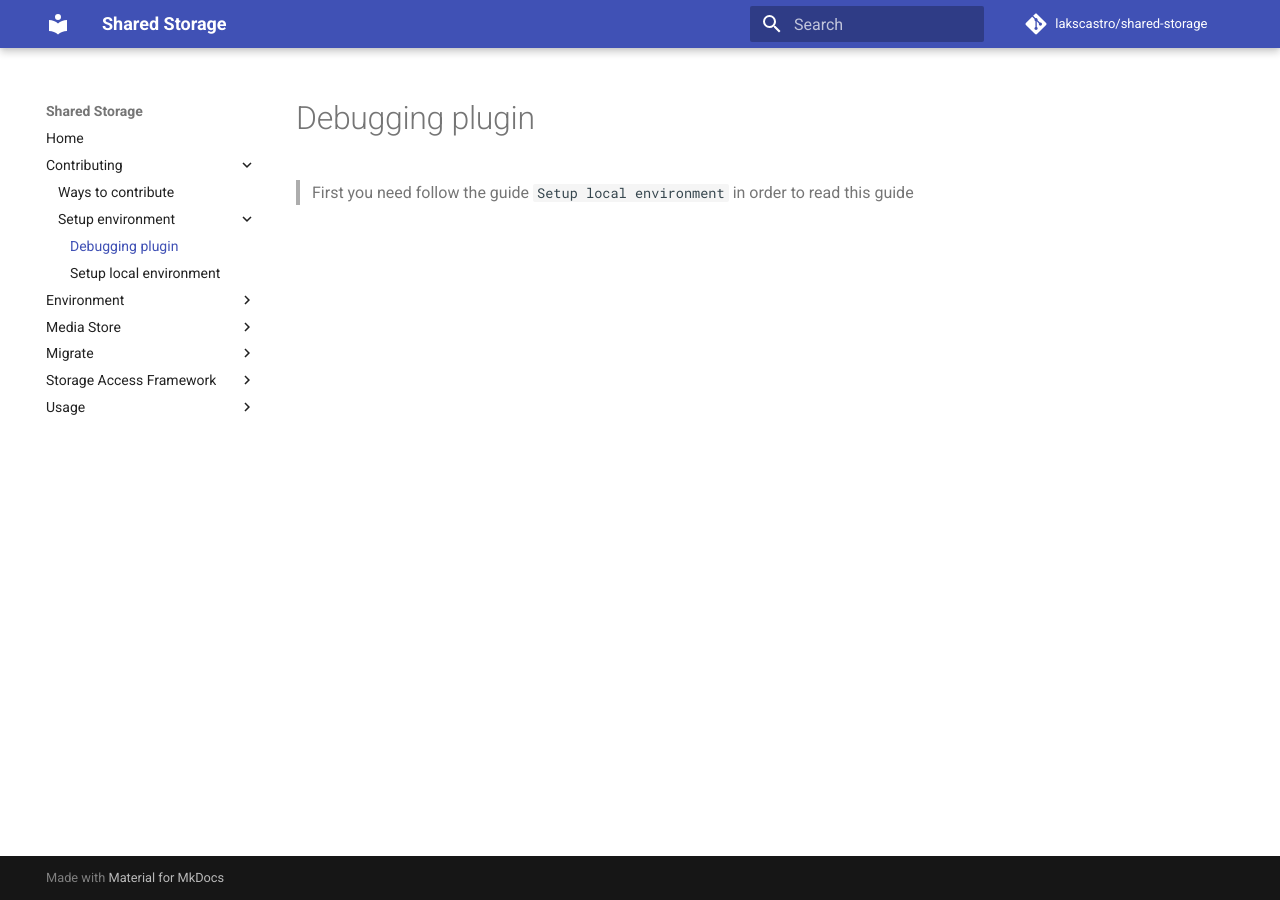
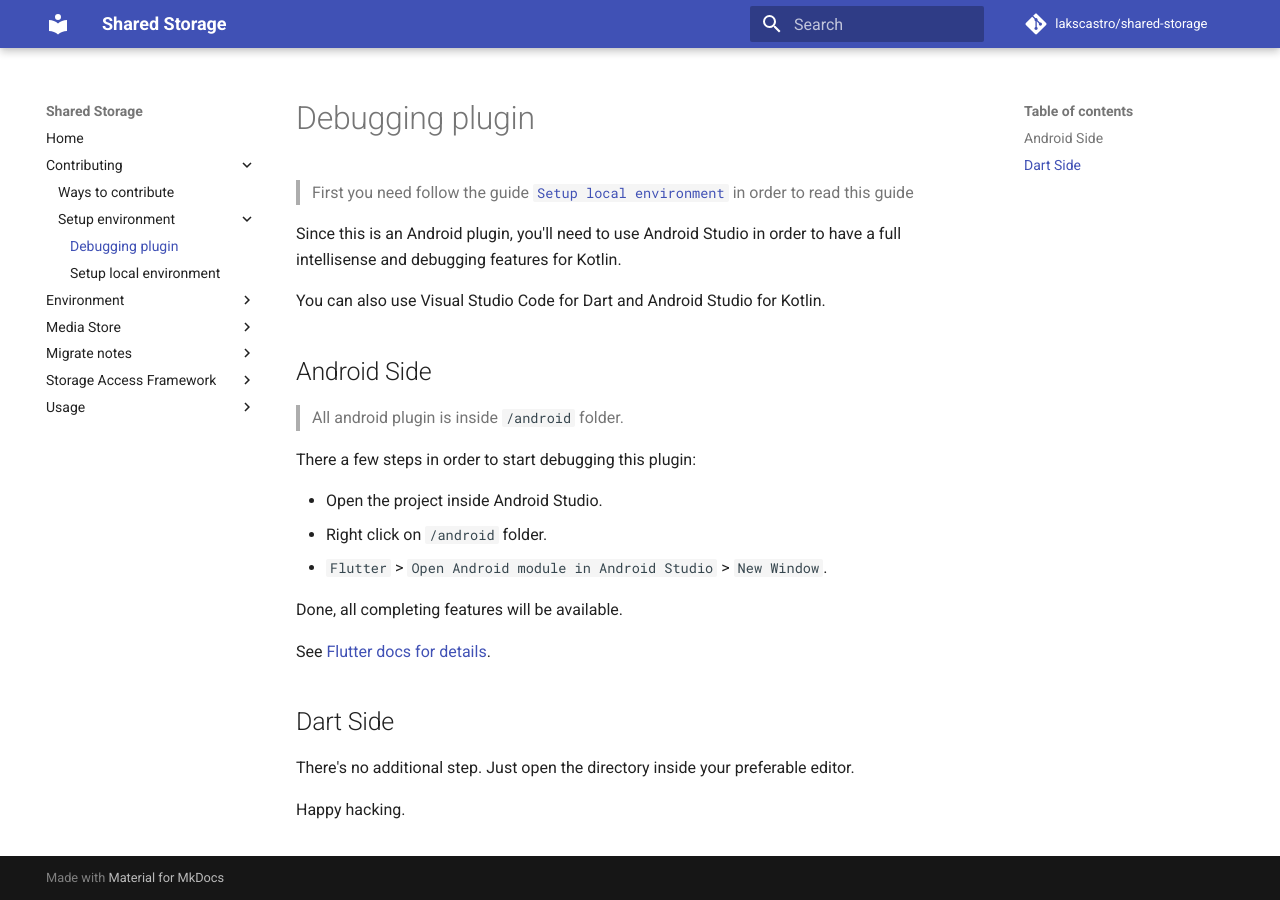
Before and after one commit to alexrintt/shared-storage, an MkDocs documentation site: the page built from docs/Contributing/Setup environment/Debugging plugin.md, in a window 1280 px wide. Built offline with MkDocs 1.6.1 and Material for MkDocs 9.7.7, drawn with Linux system fonts in a browser that asks for light colours; comment, search, counter and statistics services are not loaded.

Commit message:
(#46) Add migration notes and missing plugin development guide

```diff
--- a/docs/Contributing/Setup environment/Debugging plugin.md
+++ b/docs/Contributing/Setup environment/Debugging plugin.md
@@ -1 +1,25 @@
-> First you need follow the guide `Setup local environment` in order to read this guide
+> First you need follow the guide [`Setup local environment`](./Setup%20local%20environment.md) in order to read this guide
+
+Since this is an Android plugin, you'll need to use Android Studio in order to have a full intellisense and debugging features for Kotlin.
+
+You can also use Visual Studio Code for Dart and Android Studio for Kotlin.
+
+## Android Side
+
+> All android plugin is inside `/android` folder.
+
+There a few steps in order to start debugging this plugin:
+
+- Open the project inside Android Studio.
+- Right click on `/android` folder.
+- `Flutter` > `Open Android module in Android Studio` > `New Window`.
+
+Done, all completing features will be available.
+
+See [Flutter docs for details](https://docs.flutter.dev/development/tools/android-studio).
+
+## Dart Side
+
+There's no additional step. Just open the directory inside your preferable editor.
+
+Happy hacking.
```
Also changed, not shown: docs/Migrate notes/From v0.2.0.md (added, +62 -0 lines), docs/Migrate/From v0.2.0.md (deleted).
